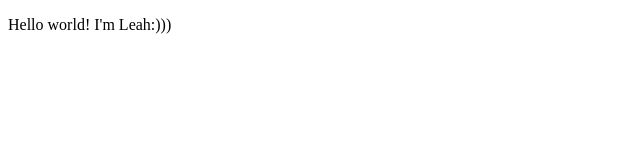
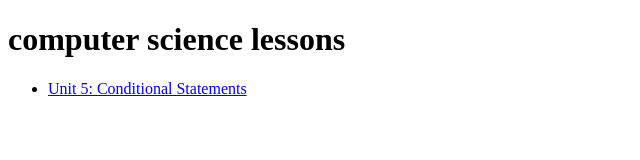
Before and after one commit to lhaddis5/lhaddis5.github.io, a plain HTML site: page index.html in a window 1280 px wide. Shown: the whole page, without its empty margins (0-640 px from the left). Drawn offline with Linux system fonts and the light colour scheme.

Commit message:
Update index.html

```diff
--- a/index.html
+++ b/index.html
@@ -7,6 +7,11 @@
     <title>Document</title>
 </head>
 <body>
-    <p>Hello world! I'm Leah:)))</p>
+    <h1>computer science lessons </h1>
+    <ul>
+        <li>
+            <a href="/U5_Conditionals/conditionals.html">Unit 5: Conditional Statements</a>
+        </li>
+    </ul>
 </body>
 </html>
```
